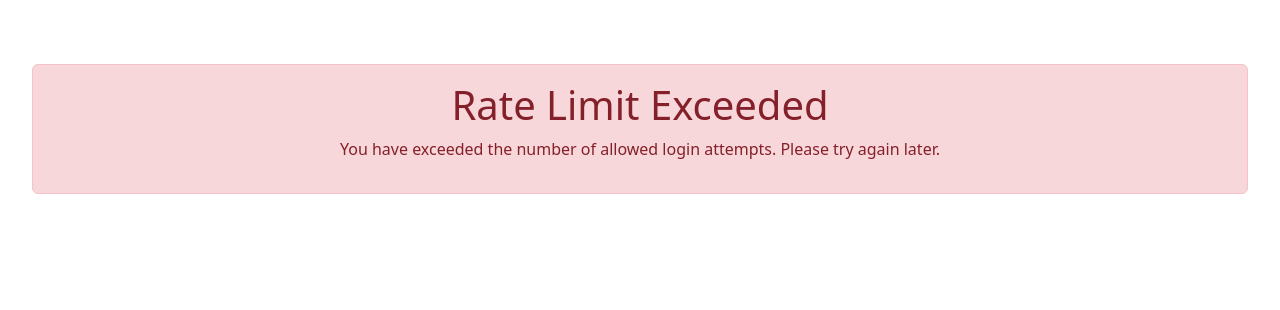
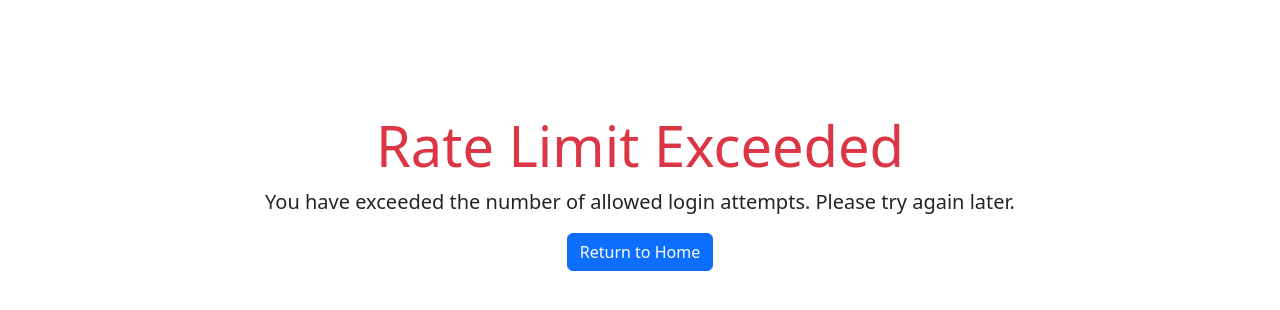
Before and after one commit to saudNA9/csc2031blog, a Flask app: template templates/errors/rate_limit.html in a window 1280 px wide. Shown: the part 72-382 px from the top of the page. Run offline with Flask 3, Linux system fonts and the light colour scheme; the template is opened without the code that fills it, so the values that code supplies are empty.

Commit message:
Made the login.html and rate_limit.html design aligned with other html templates

```diff
--- a/templates/errors/rate_limit.html
+++ b/templates/errors/rate_limit.html
@@ -1,8 +1,9 @@
 {% extends "base.html" %}
 
 {% block content %}
-<div class="alert alert-danger">
-    <h1>Rate Limit Exceeded</h1>
-    <p>You have exceeded the number of allowed login attempts. Please try again later.</p>
+<div class="container text-center mt-5">
+    <h1 class="display-4 text-danger">Rate Limit Exceeded</h1>
+    <p class="lead">You have exceeded the number of allowed login attempts. Please try again later.</p>
+    <a href="/" class="btn btn-primary">Return to Home</a>
 </div>
 {% endblock %}
```
Also changed, not shown: templates/accounts/login.html (+4 -3 lines).
